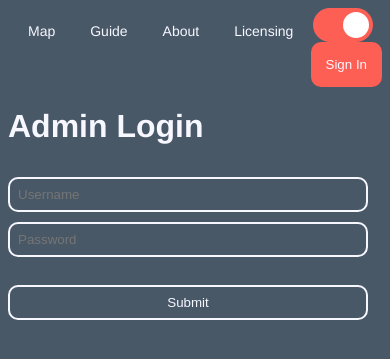
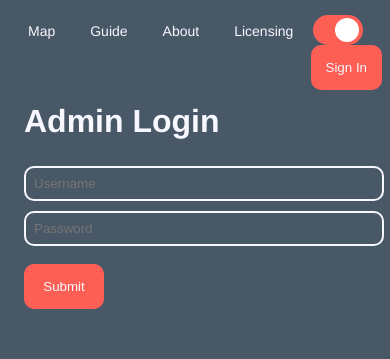
Before and after one commit to EthanLeitch/digitech-website-2022, a Flask app: page /login in a window 390 px wide. Shown: the top 359 px of the page. Run offline with Flask 2, Linux system fonts and the light colour scheme; some libraries are stand-ins or nearby versions.

Commit message:
19th August commit - tweaked CSS, support for phones

```diff
--- a/static/css/styles.css
+++ b/static/css/styles.css
@@ -53,6 +53,22 @@ button {
 button a {
     text-decoration: none;
     color: #F7F7FF;
+}
+
+/* login.j2 */
+#button {
+    background-color: var(--highlight-color);
+    border: none;
+    border-radius: 10px;
+    padding: 15px;
+    margin-top: 0px;
+    max-width: 80px;
+    color: #F7F7FF;
+}
+
+#error-text {
+    color: red;
+    margin-top: 0px;
 }
 
 /* Navigation Bar */
@@ -169,6 +185,10 @@ input {
 }
 
 /* Theme toggle switch */
+.switch-container {
+    padding-top: 4px;
+}
+
 .switch {
     position: relative;
     display: inline-block;
@@ -216,6 +236,33 @@ input:checked + .slider:before {
     transform: translateX(26px);
 }
 
+/* Resize theme switch for small devices/tablets */
+@media only screen and (max-width : 768px) {
+    .switch-container {
+        padding-top: 7px;
+        padding-left: -6px;
+    }
+
+    .switch {
+        width: 50px;
+        height: 30px;
+        margin-right: 1px;
+    }
+    .slider:before {
+
+        height: 24px;
+        width: 24px;
+        left: 4px;
+        bottom: 3px;
+    }
+
+    input:checked + .slider:before {
+        -webkit-transform: translateX(18px);
+        -ms-transform: translateX(18px);
+        transform: translateX(18px);
+    }
+}
+
 /* Class to disable slider animation on page reload */
 .slider.round.preload:before {
     -webkit-transition: 0s !important;
--- a/templates/base.j2
+++ b/templates/base.j2
@@ -27,12 +27,14 @@
 				{% endblock %}
 
 				<li>
+					<div class="switch-container">
 						<label class="switch" class="preload">
 							<input type="checkbox" id="switch" checked>
 							<span class="slider round preload" id="slider"></span>
 							<!-- Theme toggle javascript -->
 							<script src="{{ url_for('static', filename='javascript/theme.js') }}"></script>
 						</label>
+					</div>
 				</li>
 
 				<button id="button" type="submit"><a href="/login">Sign In</a></button>
--- a/templates/login.j2
+++ b/templates/login.j2
@@ -19,6 +19,7 @@
 {% endblock %}
 
 {% block body %}
+<div class="body-text">
 	<h1>Admin Login</h1>
 
 	<form autocomplete="off" method="POST">
```
Also changed, not shown: other parts of static/css/styles.css (+1 -1 lines), other parts of templates/login.j2 (+4 -3 lines). Lines whose indentation alone changed are shown as unchanged.
